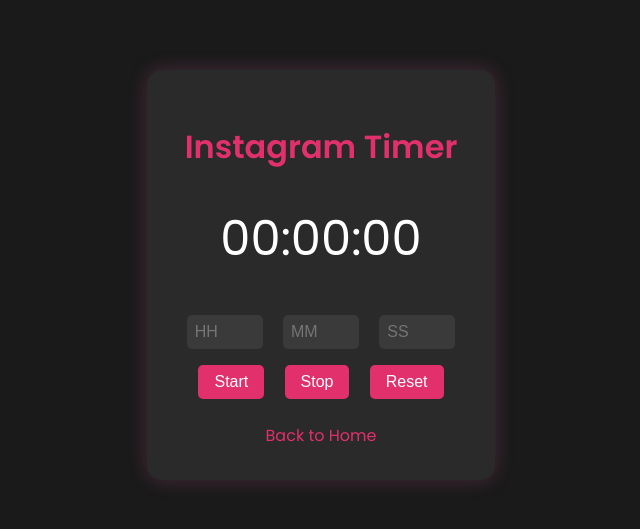
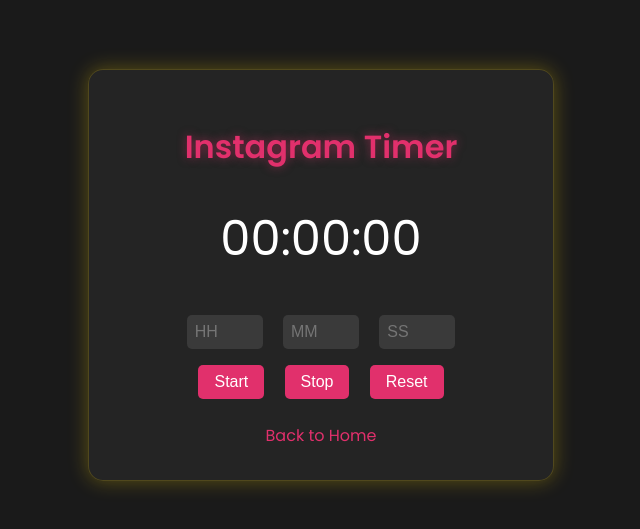
Before and after one commit to Sohamkhadse/my-aapalarm, a plain HTML site: page project1/instagram_page.html in a window 1280 px wide. Shown: the part 125-654 px from the top of the page, without its empty margins (319-959 px from the left). Drawn offline with Linux system fonts and the light colour scheme; some packages are replaced by stand-ins of ours; a script that the page names is missing.

Commit message:
Update instagram_page.html
adding a animation

```diff
--- a/project1/instagram_page.html
+++ b/project1/instagram_page.html
@@ -5,7 +5,9 @@
     <meta name="viewport" content="width=device-width, initial-scale=1.0">
     <title>Instagram Timer - AapAlarm</title>
     <link href="https://fonts.googleapis.com/css2?family=Poppins:wght@300;400;600&display=swap" rel="stylesheet">
+    <script type="module" src="https://unpkg.com/@splinetool/viewer@1.9.35/build/spline-viewer.js"></script>
     <style>
+        /* Same styles as YouTube page, but with Instagram colors */
         body {
             font-family: 'Poppins', sans-serif;
             background-color: #1a1a1a;
@@ -16,17 +18,26 @@
             justify-content: center;
             align-items: center;
             min-height: 100vh;
+            position: relative;
+            overflow: hidden;
         }
         .container {
-            background-color: #2a2a2a;
+            background-color: rgba(42, 42, 42, 0.7);
+            backdrop-filter: blur(10px);
             border-radius: 15px;
             padding: 2rem;
-            box-shadow: 0 0 20px rgba(255, 105, 180, 0.2);
+            box-shadow: 0 0 20px rgba(255, 215, 0, 0.3);
             text-align: center;
+            position: relative;
+            z-index: 2;
+            max-width: 400px;
+            width: 90%;
+            border: 1px solid rgba(255, 215, 0, 0.2);
         }
         h1 {
             color: #e1306c;
             margin-bottom: 1rem;
+            text-shadow: 0 0 10px rgba(225, 48, 108, 0.5);
         }
         .timer {
             font-size: 3rem;
@@ -56,6 +67,8 @@
         }
         button:hover {
             background-color: #c13584;
+            transform: translateY(-2px);
+            box-shadow: 0 5px 15px rgba(225, 48, 108, 0.3);
         }
         a {
             color: #e1306c;
@@ -69,6 +82,9 @@
     </style>
 </head>
 <body>
+    <!-- Royal Crown 3D Scene -->
+    <spline-viewer url="https://prod.spline.design/QWBi-7A5pZ47h0OY/scene.splinecode"></spline-viewer>
+
     <div class="container">
         <h1>Instagram Timer</h1>
         <div class="timer" id="timer">00:00:00</div>
```
